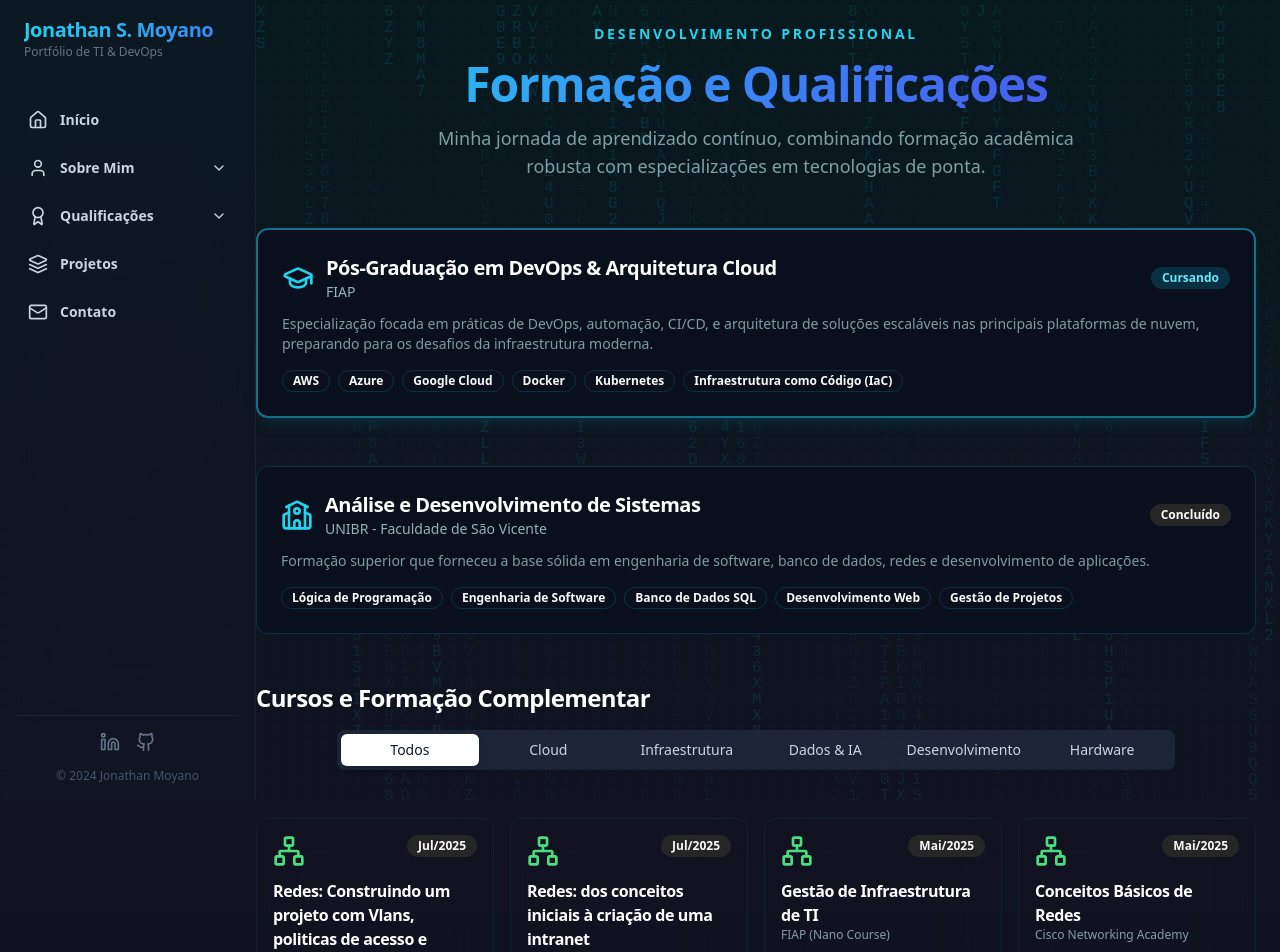
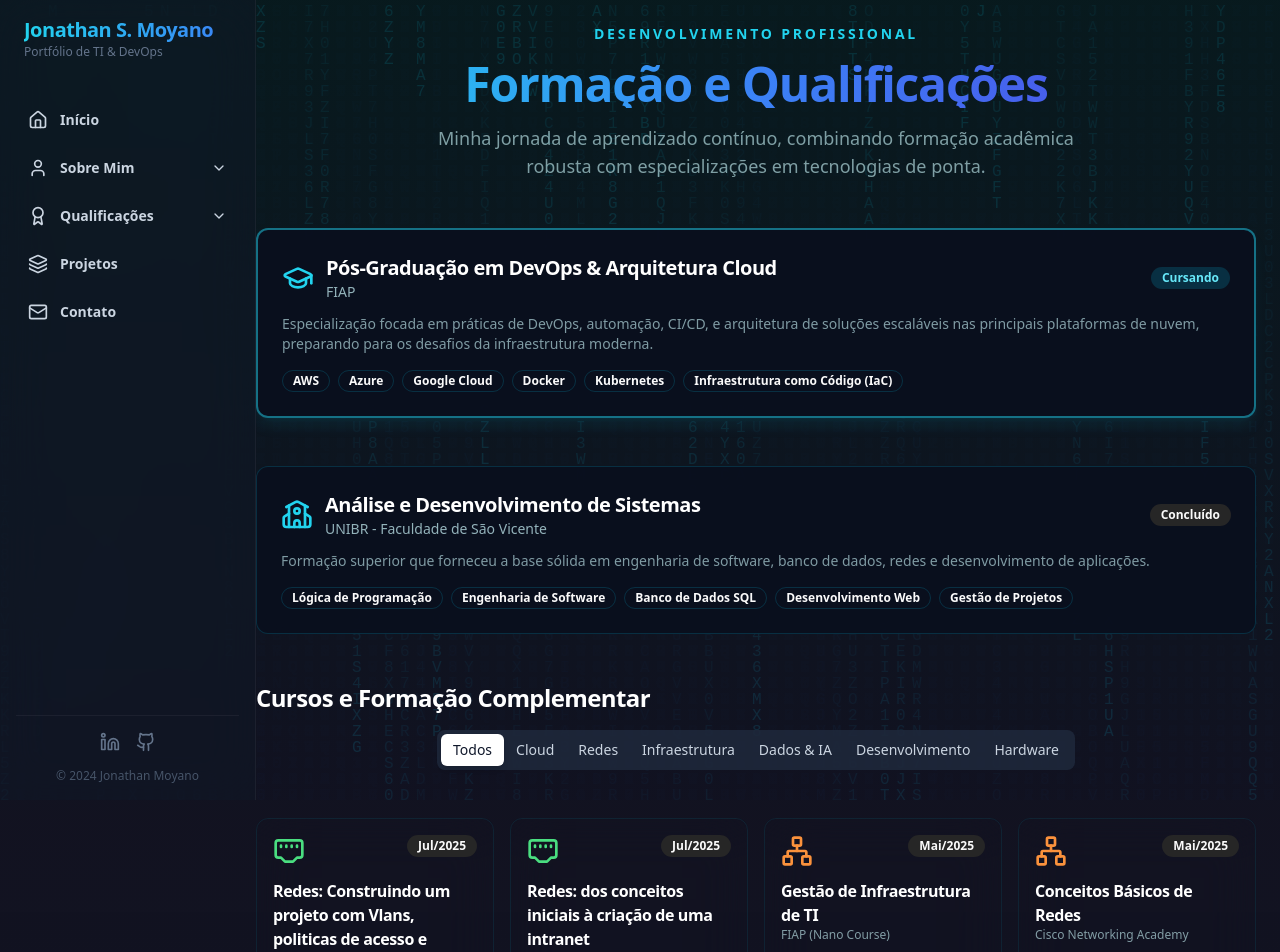
Before and after one commit to JonathanMoyano/portifolio, a Next.js app: page /experiencias/formacoes in a window 1280 px wide. Shown: the top 952 px of the page. Built offline with nearby package versions, Linux system fonts and the light colour scheme.

Commit message:
adição de curso alura e icons de redes

```diff
--- a/package.json
+++ b/package.json
@@ -33,7 +33,7 @@
     "date-fns": "^3.6.0",
     "framer-motion": "^11.11.15",
     "geist": "^1.3.1",
-    "lucide-react": "^0.359.0",
+    "lucide-react": "^0.525.0",
     "next": "14.2.16",
     "next-seo": "^6.6.0",
     "next-themes": "^0.4.1",
--- a/src/pages/experiencias/formacoes.jsx
+++ b/src/pages/experiencias/formacoes.jsx
@@ -9,6 +9,7 @@ import {
   Network,
   Cloud,
   Code,
+  EthernetPort,
 } from 'lucide-react';
 import { PageHeader } from '@/components/ui/page-header';
 import { Card, CardContent } from '@/components/ui/card';
@@ -41,14 +42,14 @@ const educationData = {
       institution: 'Alura',
       date: 'Jul/2025',
       hours: '8h',
-      category: 'Infraestrutura',
+      category: 'Redes',
     },
     {
       title: 'Redes: dos conceitos iniciais à criação de uma intranet',
       institution: 'Alura',
       date: 'Jul/2025',
       hours: '12h',
-      category: 'Infraestrutura',
+      category: 'Redes',
     },
     {
       title: 'Gestão de Infraestrutura de TI',
@@ -180,10 +181,11 @@ const EducationCard = ({ education, icon: Icon, isPostGrad = false }) => (
 const CourseCard = ({ course }) => {
   const categoryInfo = {
     Cloud: { icon: Cloud, color: 'text-blue-400' },
-    Infraestrutura: { icon: Network, color: 'text-green-400' },
+    Infraestrutura: { icon: Network, color: 'text-orange-400' },
     'Dados & IA': { icon: BrainCircuit, color: 'text-purple-400' },
     Desenvolvimento: { icon: Code, color: 'text-yellow-400' },
     Hardware: { icon: Cpu, color: 'text-red-400' },
+    Redes: { icon: EthernetPort, color: 'text-green-400' },
   };
   const Icon = categoryInfo[course.category]?.icon || Award;
   const color = categoryInfo[course.category]?.color || 'text-cyan-400';
@@ -208,7 +210,7 @@ const CourseCard = ({ course }) => {
 
 // Seção de Cursos Complementares com abas (ESTILO CORRIGIDO)
 const CoursesSection = ({ courses }) => {
-  const categories = ['Todos', 'Cloud', 'Infraestrutura', 'Dados & IA', 'Desenvolvimento', 'Hardware'];
+  const categories = ['Todos', 'Cloud', 'Redes', 'Infraestrutura', 'Dados & IA', 'Desenvolvimento', 'Hardware'];
 
   return (
     <motion.section initial={{ opacity: 0, y: 20 }} animate={{ opacity: 1, y: 0 }} transition={{ delay: 0.3 }}>
@@ -216,7 +218,7 @@ const CoursesSection = ({ courses }) => {
       <Tabs defaultValue="Todos" className="w-full">
         <div className="flex justify-center">
           {/* O painel de fundo que define o contêiner das abas */}
-          <TabsList className="mb-8 grid h-auto grid-cols-3 rounded-lg bg-slate-800/90 p-1 sm:grid-cols-6">
+          <TabsList className="mb-8 h-auto flex-wrap justify-center rounded-lg bg-slate-800/90 p-1">
             {categories.map((category) => (
               <TabsTrigger
                 key={category}
```
Also changed, not shown: 1 other file (tests, documents, lock files or other folders).
